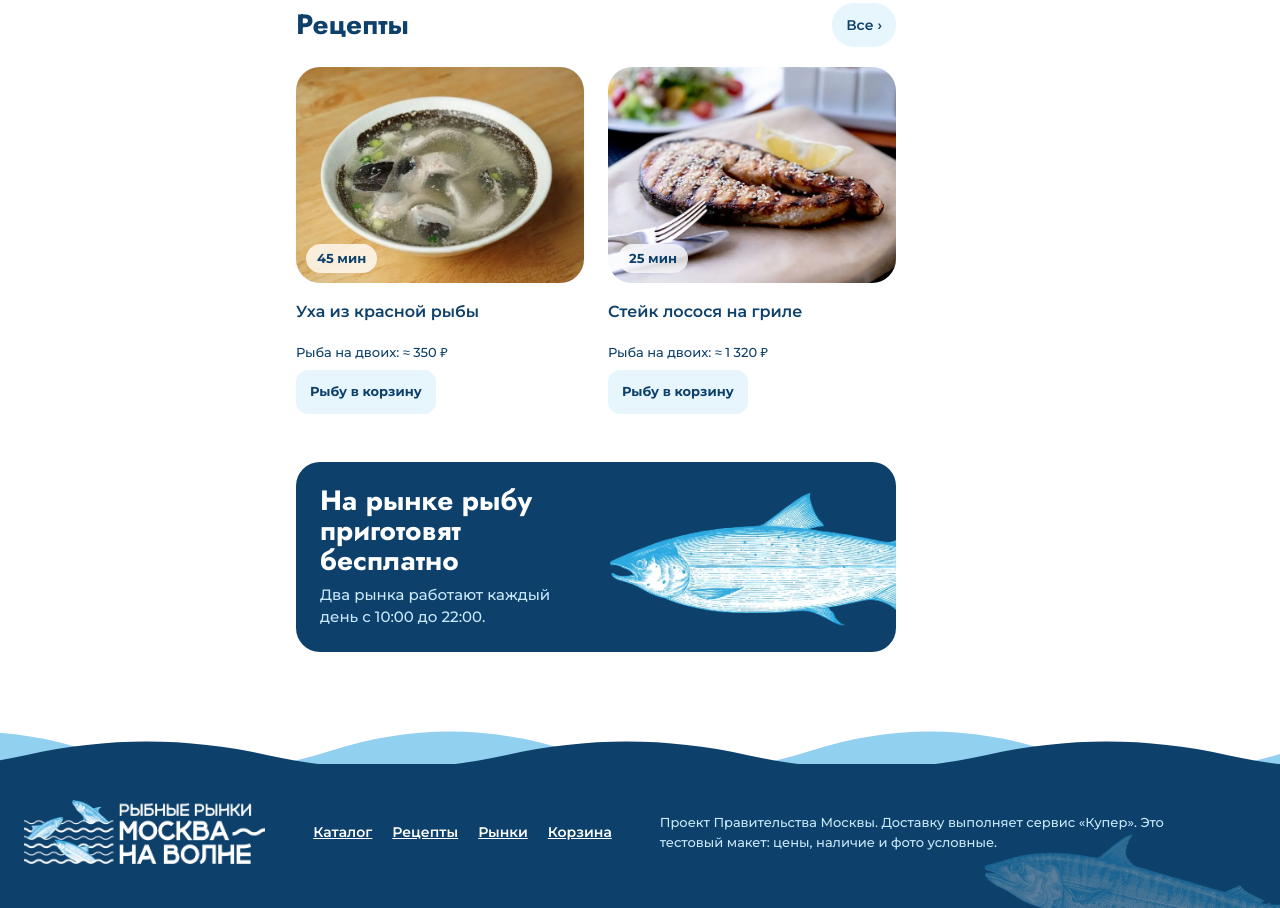
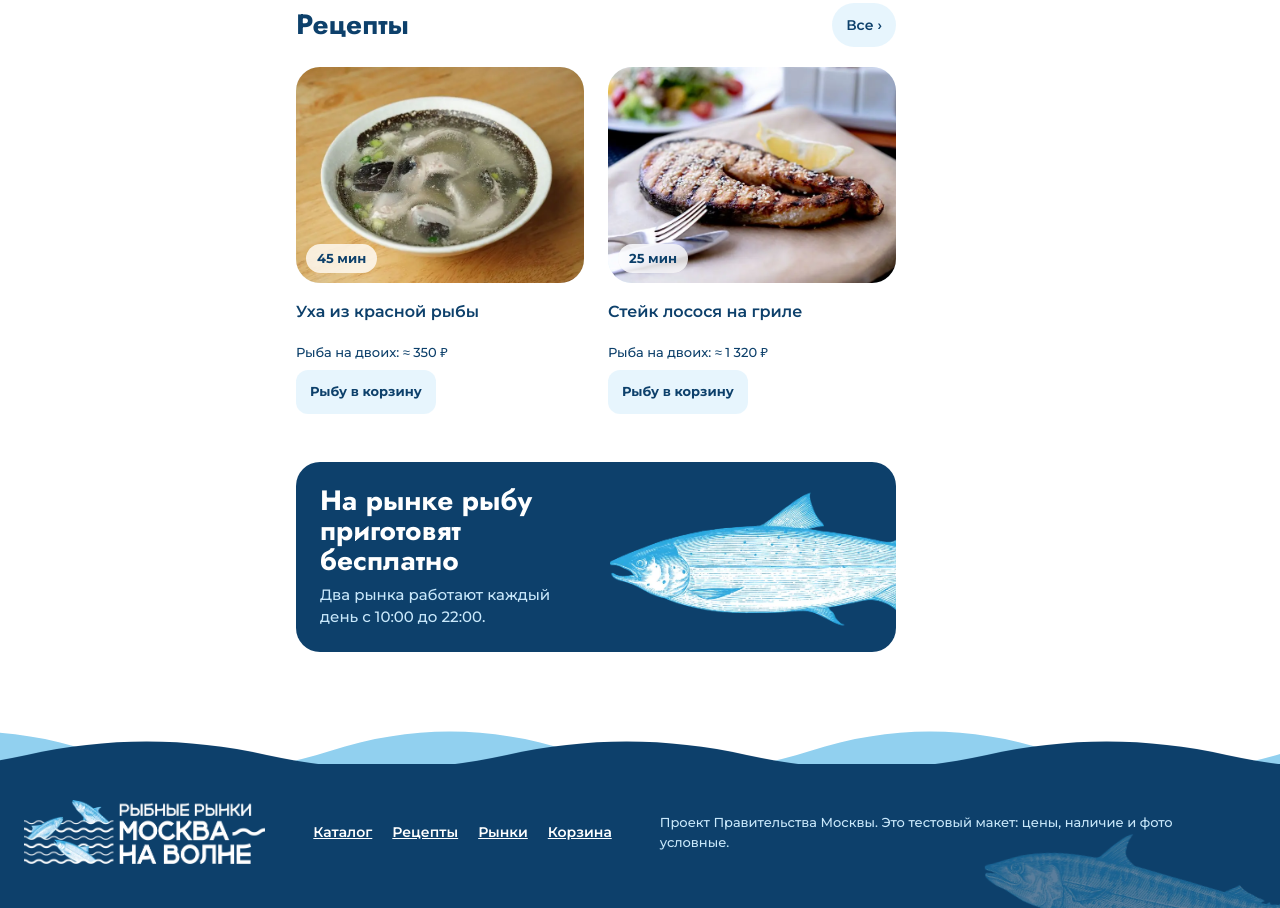
Before and after one commit to Drolkill/navolne, a plain HTML site: page index.html in a window 1280 px wide. Shown: the part 1854-2762 px from the top of the page. Drawn offline with Linux system fonts and the light colour scheme.

Commit message:
Add files via upload

```diff
--- a/index.html
+++ b/index.html
@@ -329,7 +329,7 @@ h1.page{font-size:clamp(34px,4.2vw,48px);line-height:1.05}
 <div class="foot-in">
 <img class="lg" src="brand/logo-white.webp" width="241" height="64" alt="Рыбные рынки «Москва на волне»">
 <nav aria-label="Разделы сайта"><a href="#catalog">Каталог</a><a href="#recipes">Рецепты</a><a href="#markets">Рынки</a><a href="#cart">Корзина</a></nav>
-<p>Проект Правительства Москвы. Доставку выполняет сервис «Купер». Это тестовый макет: цены, наличие и фото условные.</p>
+<p>Проект Правительства Москвы. Это тестовый макет: цены, наличие и фото условные.</p>
 <img class="fish" src="brand/fish3.webp" width="900" height="307" alt="">
 </div>
 </footer>
```
